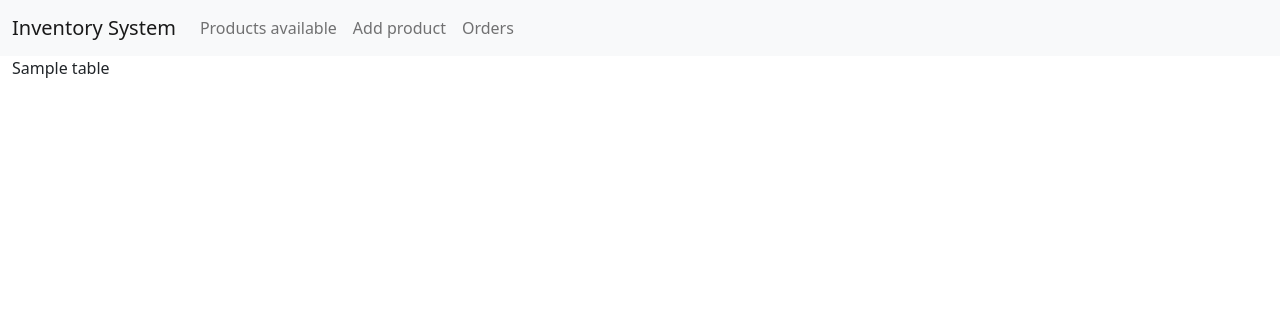
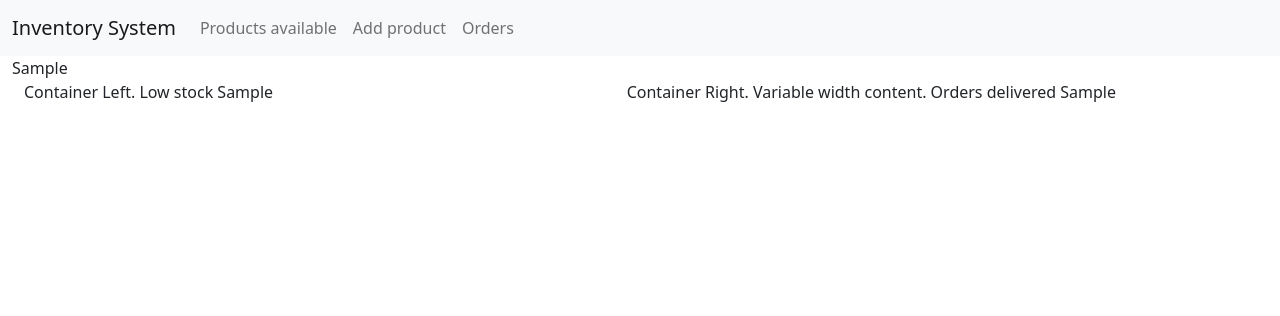
Before and after one commit to sebasalvarez13/inventory-system, a Flask app: template inventoryapp/templates/home.html in a window 1280 px wide. Shown: the top 316 px of the page. Run offline with Flask 3, Linux system fonts and the light colour scheme; the template is opened without the code that fills it: most values are stand-ins (such as "Sample title", 1, 10 or a date in 2020); parts of the project's set-up code (start-up, migrations or seed data) failed here and were passed over.

Commit message:
Display tables. Products on top row. Low stock and orders on second row, two columns

```diff
--- a/inventoryapp/templates/home.html
+++ b/inventoryapp/templates/home.html
@@ -2,8 +2,28 @@
 <!-- Give content to the block title -->
 {% block title %}Inventory{% endblock %}
 
+
 {% block content %}
-<!-- Table of B devices(transfer bits) -->
-{{ table|safe }}
+<div class="container-fluid">
+    <div class="row">
+        <!-- Display all products -->
+        {{ table1|safe }}
+    </div>
+
+    <div class="row">
+        <div class="col">
+            <!-- Display low stock products -->
+            Container Left. Low stock
+            {{ table2|safe }}
+        </div>
+
+        <div class="col-md-auto">
+            Container Right. Variable width content. Orders delivered
+            <!-- Display delivered orders -->
+            {{ table3|safe }}
+        </div>
+    </div>
+</div>
+
 
 {% endblock %}
```
